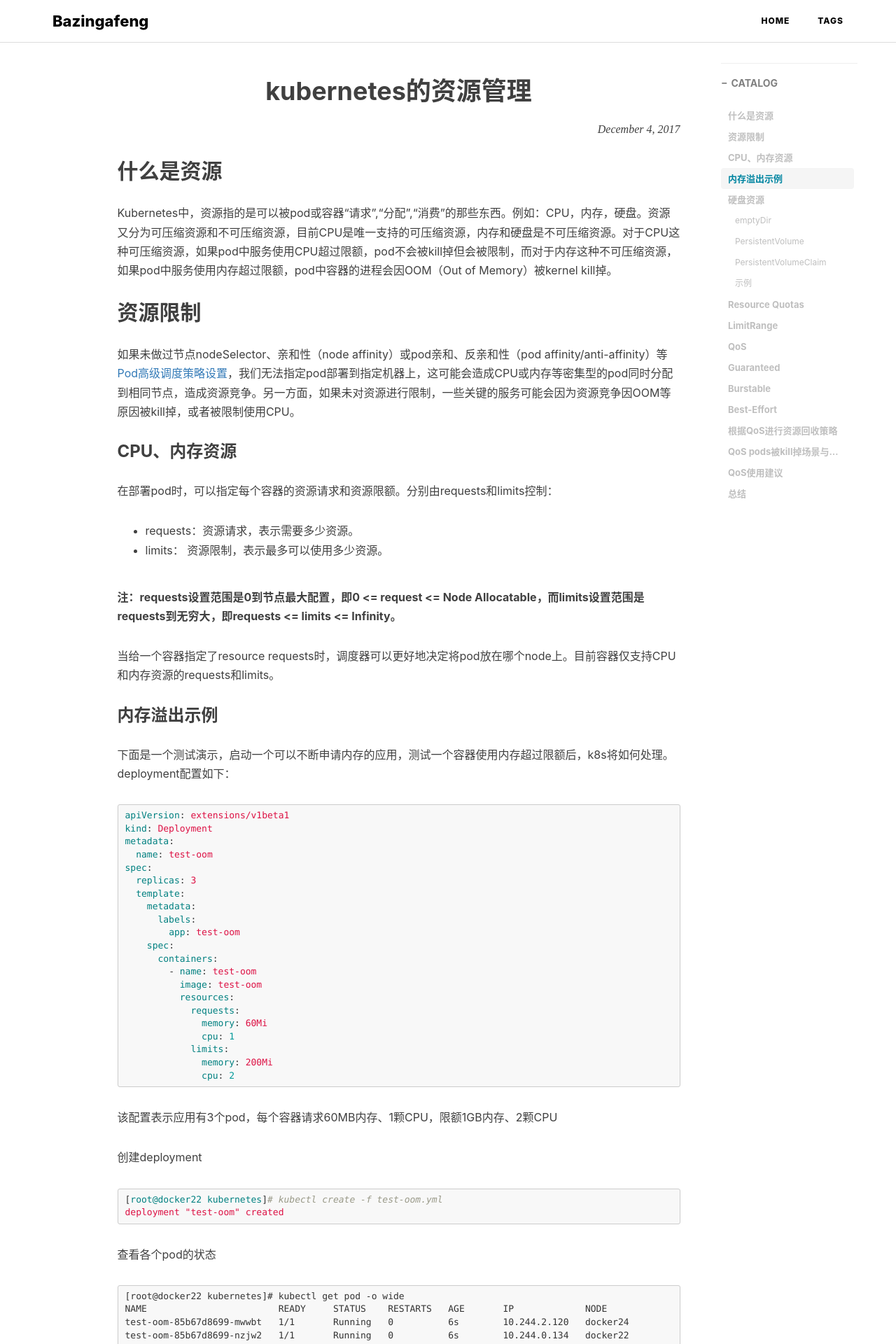
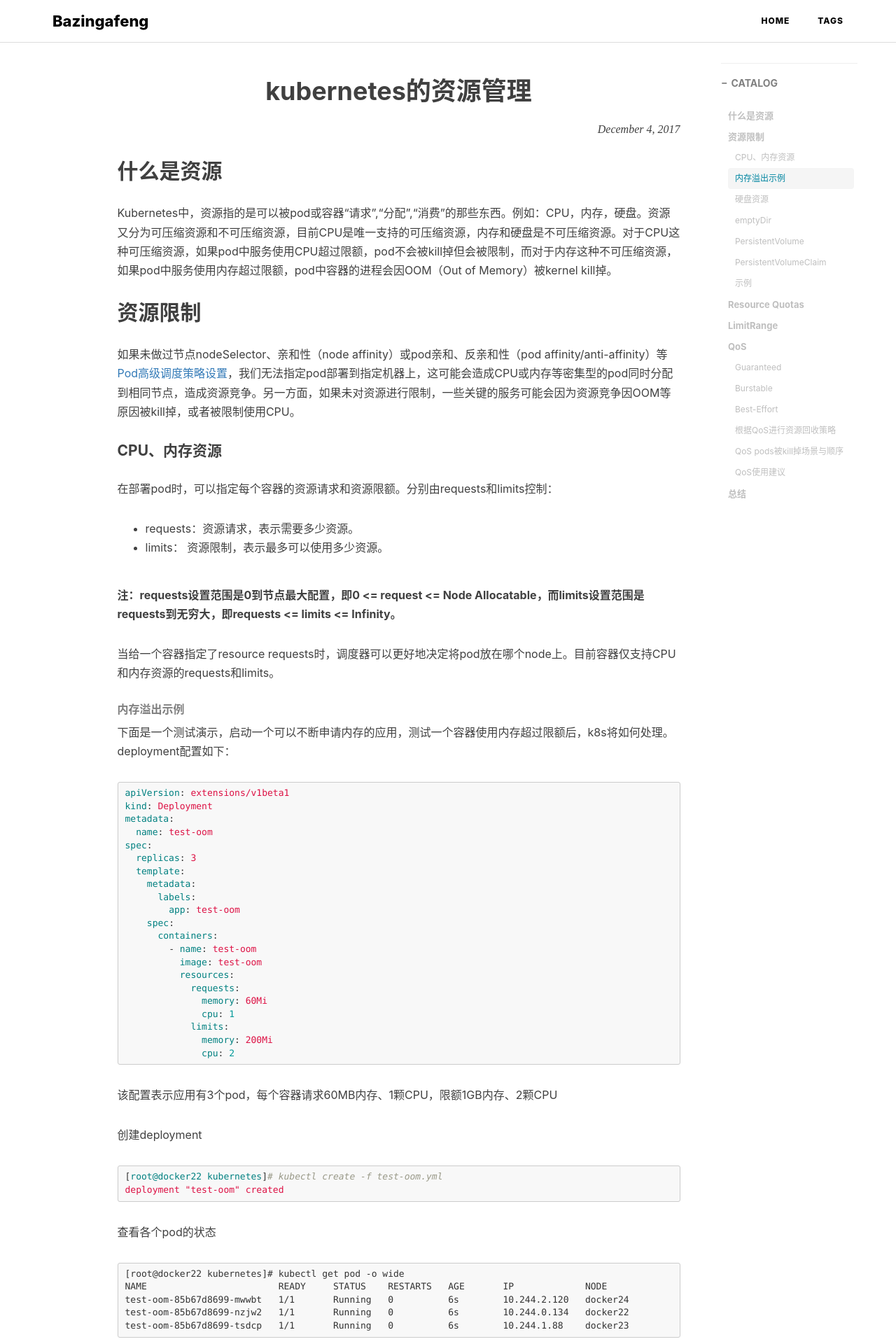
Before and after one commit to fengh0409/fengh0409.github.io, a Jekyll site: the page built from _posts/2017-12-04-the-management-of-resource-in-kubernetes.markdown, in a window 1280 px wide. Shown: the top 1920 px of the page at 70% size. Built offline with Jekyll 4.4.1, drawn with Linux system fonts in a browser that asks for light colours; nearby versions of some CDN libraries; comment, search, counter and statistics services are not loaded.

````diff
--- a/_posts/2017-12-04-the-management-of-resource-in-kubernetes.markdown
+++ b/_posts/2017-12-04-the-management-of-resource-in-kubernetes.markdown
@@ -17,7 +17,7 @@ Kubernetes中，资源指的是可以被pod或容器“请求”,“分配”,
 ## 资源限制
 如果未做过节点nodeSelector、亲和性（node affinity）或pod亲和、反亲和性（pod affinity/anti-affinity）等[Pod高级调度策略设置](http://dockone.io/article/2635)，我们无法指定pod部署到指定机器上，这可能会造成CPU或内存等密集型的pod同时分配到相同节点，造成资源竞争。另一方面，如果未对资源进行限制，一些关键的服务可能会因为资源竞争因OOM等原因被kill掉，或者被限制使用CPU。
 
-### CPU、内存资源
+#### CPU、内存资源
 在部署pod时，可以指定每个容器的资源请求和资源限额。分别由requests和limits控制：
 
 * requests：资源请求，表示需要多少资源。
@@ -27,7 +27,7 @@ Kubernetes中，资源指的是可以被pod或容器“请求”,“分配”,
 
 当给一个容器指定了resource requests时，调度器可以更好地决定将pod放在哪个node上。目前容器仅支持CPU和内存资源的requests和limits。
 
-### 内存溢出示例
+###### 内存溢出示例
 下面是一个测试演示，启动一个可以不断申请内存的应用，测试一个容器使用内存超过限额后，k8s将如何处理。deployment配置如下：
 ```yaml
 apiVersion: extensions/v1beta1
@@ -108,8 +108,8 @@ test-oom-85b67d8699-nzjw2   1/1       Running   1          8m        10.244.0.13
 test-oom-85b67d8699-tsdcp   1/1       Running   0          8m        10.244.1.88    docker23
 ```
 
-### 硬盘资源
-#### emptyDir
+#### 硬盘资源
+###### emptyDir
 卷，该类型的挂载卷可以使用宿主机全部的硬盘空间，要注意的是，emptyDir类型的挂载卷生命周期持续到Pod终止，即使Pod内的容器重启或终止，只要Pod存活，该挂载卷也会一直存在。只有当Pod终止时，挂载卷的数据才会被清除。
 
 ```yaml
@@ -129,7 +129,7 @@ spec:
     emptyDir: {}
 ```
 
-#### PersistentVolume
+###### PersistentVolume
 持久卷，缩写为PV，是集群中的一块存储，跟Node一样，也是集群的资源。PV跟Volume(卷)类似，不过它有独立于Pod的生命周期，该类型挂载卷是永久存在于宿主机的。
 ```yaml
 kind: PersistentVolume
@@ -155,7 +155,7 @@ spec:
 * ReadOnlyMany：该卷能够以只读模式加载到多个节点上。
 * ReadWriteMany：该卷能够以读写模式被多个节点同时加载。
 
-#### PersistentVolumeClaim
+###### PersistentVolumeClaim
 持久卷申请，缩写为PVC，是用户对PV的一个请求，跟Pod类似。Pod消费Node的资源，PVC消费PV的资源。Pod 能够申请特定的资源（CPU和内存）；PVC能够申请特定的尺寸和访问模式（例如可以加载一个读写，或多个只读实例）。
 ```yaml
 kind: PersistentVolumeClaim
@@ -171,7 +171,7 @@ spec:
       storage: 3Gi
 ```
 
-#### 示例
+###### 示例
 在Pod中使用PVC，yaml配置文件如下：
 ```yaml
 kind: Pod
@@ -370,7 +370,7 @@ QoS是Quality of Service的缩写，即服务质量。为了实现资源被有
 
 QoS主要分为Guaranteed、Burstable和Best-Effort三类，优先级从高到低。
 
-### Guaranteed
+#### Guaranteed
 属于该级别的pod有以下两种：
 1. Pod中的所有容器都且仅设置了CPU和内存的limits
 2. pod中的所有容器都设置了CPU和内存的requests和limits，且单个容器内的requests==limits（requests不等于0）
@@ -413,7 +413,7 @@ containers:
 ```
 容器foo和bar内resources的requests和limits均相等，该pod的QoS级别属于Guaranteed。
 
-### Burstable
+#### Burstable
 pod中只要有一个容器的requests和limits的设置不相同，该pod的QoS即为Burstable。
 
 容器foo指定了resource，而容器bar未指定
@@ -447,7 +447,7 @@ containers:
 
 **注意：若容器指定了requests而未指定limits，则limits的值等于节点resource的最大值；若容器指定了limits而未指定requests，则requests的值等于limits。**
 
-### Best-Effort
+#### Best-Effort
 如果Pod中所有容器的resources均未设置requests与limits，该pod的QoS即为Best-Effort。
 
 容器foo和容器bar均未设置requests和limits。
@@ -459,22 +459,23 @@ containers:
     resources:
 ```
 
-### 根据QoS进行资源回收策略
+#### 根据QoS进行资源回收策略
 Kubernetes通过cgroup给pod设置QoS级别，当资源不足时先kill优先级低的pod，在实际使用过程中，通过OOM分数值来实现，OOM分数值范围为0-1000。
 OOM分数值根据OOM_ADJ参数计算得出，对于Guaranteed级别的pod，OOM_ADJ参数设置成了-998，对于Best-Effort级别的pod，OOM_ADJ参数设置成了1000，对于Burstable级别的POD，OOM_ADJ参数取值从2到999。对于kuberntes保留资源，比如kubelet，docker，OOM_ADJ参数设置成了-999，表示不会被OOM kill掉。OOM_ADJ参数设置的越大，计算出来的OOM分数越高，表明该pod优先级就越低，当出现资源竞争时会越早被kill掉，对于OOM_ADJ参数是-999的表示kubernetes永远不会因为OOM将其kill掉。
 
-### QoS pods被kill掉场景与顺序
+#### QoS pods被kill掉场景与顺序
 Best-Effort pods：系统用完了全部内存时，该类型pods会最先被kill掉。
 Burstable pods：系统用完了全部内存，且没有Best-Effort类型的容器可以被kill时，该类型的pods会被kill掉。
 Guaranteed pods：系统用完了全部内存，且没有Burstable与Best-Effort类型的容器可以被kill时，该类型的pods会被kill掉。
 
-### QoS使用建议
+#### QoS使用建议
 如果资源充足，可将QoS pods类型均设置为Guaranteed。用计算资源换业务性能和稳定性，减少排查问题时间和成本。如果想更好的提高资源利用率，业务服务可以设置为Guaranteed，而其他服务根据重要程度可分别设置为Burstable或Best-Effort。
 
 ## 总结
 kubernetes中的资源是很大一块内容，本文还有些东西没有讲到，因为我也没搞清楚，有兴趣的可以去官网查阅文档了解下。
 
 参考：
+
 [https://feisky.gitbooks.io/kubernetes/concepts/quota.html](https://feisky.gitbooks.io/kubernetes/concepts/quota.html)
 [https://github.com/kubernetes/community/blob/master/contributors/design-proposals/node/resource-qos.md](https://github.com/kubernetes/community/blob/master/contributors/design-proposals/node/resource-qos.md)
 [http://dockone.io/article/2592](http://dockone.io/article/2592)
````
